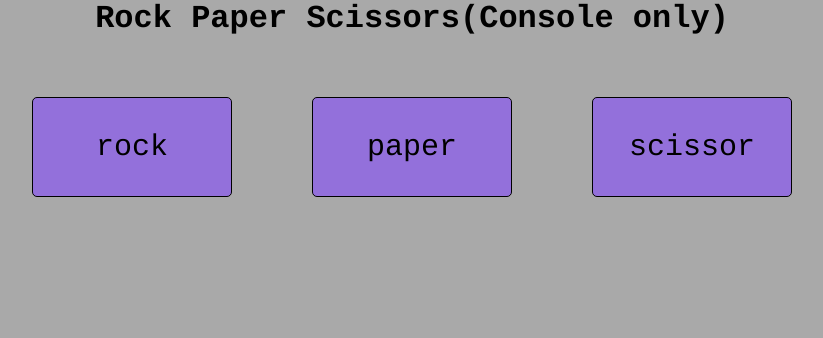
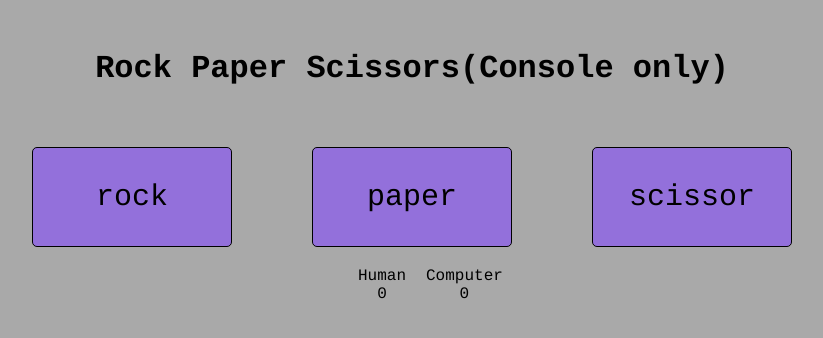
Before and after one commit to AshutoshThings/RockPaperScissors, a plain HTML site: page index.html in a window 1280 px wide. Shown: the whole page, without its empty margins (228-1051 px from the left). Drawn offline with Linux system fonts and the light colour scheme.

Commit message:
bare minimum ui addition

```diff
--- a/css/style.css
+++ b/css/style.css
@@ -8,6 +8,7 @@ body{
 	background : darkgrey;
 }
 .header{
+	margin-top: 50px;
 	display: flex;
 	align-items: center;
 	justify-content: center;
@@ -36,4 +37,17 @@ body{
 	display: flex;
 	align-items: center;
 	justify-content: center;
+	flex-direction: column;
 }
+.scores{
+	display: flex;
+	width: 10%;
+	justify-content: space-between;
+}
+.humanScore, .computerScore{
+	padding: 5px;
+	margin: 5px;
+	display: flex;
+    flex-direction: column;
+    align-items: center;
+}
--- a/index.html
+++ b/index.html
@@ -18,6 +18,17 @@
 	</div>
 	<div class="status">
 		<div class="computerChoice"></div>
+		<div class="scores">
+
+		<div class="humanScore">
+			<div class="tag">Human</div>
+			<div class="netHumanScore">0</div>
+		</div>
+		<div class="computerScore">
+			<div class="tag">Computer</div>
+			<div class="netComputerScore">0</div>
+		</div>
+		</div>
 		<div class="result"></div>
 	</div>
 </body>
--- a/js/script.js
+++ b/js/script.js
@@ -1,17 +1,18 @@
 let choices = ["rock", "paper", "scissors"];
 let computerScore = 0;
 let playerScore = 0;
+let humanScoreElem = document.querySelector(".netHumanScore");
+let computerScoreElem = document.querySelector(".netComputerScore");
+humanScoreElem.textContent = 0;
+computerScoreElem.textContent = 0;
 function getComputerChoice(){
 	let num = Math.floor(Math.random()*3);
-	//console.log(`Computer's Choice : ${choices[num]}`);
 	let computerChoice = document.querySelector(".computerChoice");
 	computerChoice.textContent = `Computer has chosen : ${choices[num]}`;
 	return choices[num];
 }
 
 function getHumanChoice(e){
-	//console.log("Human Choice : ");
-	//console.log(e.srcElement.innerText);
 	return e.srcElement.innerText;
 }
 
@@ -19,32 +20,31 @@ function playRound(computer, human){
 	let result = document.querySelector(".result");
 	if(computer == "rock" && human =="paper")
 	{
-		//console.log("You won this round!");
 		playerScore++;
 		result.textContent = "You won this round!";
+		humanScoreElem.textContent = playerScore;
 	}
 	else if(computer == "paper" && human =="scissor")
 	{
-		//console.log("You won this round!");
 		playerScore++;
 		result.textContent = "You won this round!";
+		humanScoreElem.textContent = playerScore;
 	}
 	else if(computer == "scissors" && human=="rock")
 	{
-		//console.log("You won this round!");
 		result.textContent = "You won this round!";
 		playerScore++;
+		humanScoreElem.textContent = playerScore;
 	}
 	else if(computer == human)
 	{
-		//console.log("This round is a draw");
 		result.textContent = "This round is a draw!";
 	}
 	else
 	{
-		//console.log("Computer won this round!");
 		computerScore++;
 		result.textContent = "Computer won this round!";
+		computerScoreElem.textContent = computerScore;
 	}
 
 }
@@ -59,21 +59,13 @@ function playGame(e)
 		playRound(computerDes, humanDes);
 	//}
 }
-// 	if(computerScore>playerScore)
-// 	{
-// 		console.log("Computer Won! Game over");
-// 	}
-// 	else if(playerScore>computerScore)
-// 	{
-// 		console.log("Player Won! Game over");
-// 	}
-// 	else
-// 	{
-// 		console.log("Game over! it's a draw");
-// 	}
-// }
-
-// playGame();
 
 let input = document.querySelectorAll("span");
 input.forEach(inp => inp.addEventListener('click',playGame ));
+
+input.forEach(inp => inp.addEventListener('click',()=>{
+	inp.style.backgroundColor = "red";
+	setTimeout(() => {
+      inp.style.backgroundColor = "mediumpurple";
+    }, 20);
+}));
```
